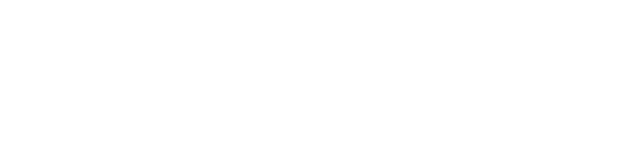
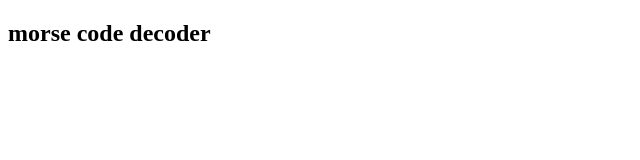
Before and after one commit to shivammishra3/morse-code-translator, a plain HTML site: page index.html in a window 1280 px wide. Shown: the whole page, without its empty margins (0-640 px from the left). Drawn offline with Linux system fonts and the light colour scheme.

Commit message:
docs: added navbar

```diff
--- a/index.html
+++ b/index.html
@@ -4,9 +4,13 @@
     <meta charset="UTF-8">
     <meta http-equiv="X-UA-Compatible" content="IE=edge">
     <meta name="viewport" content="width=device-width, initial-scale=1.0">
-    <title>morse code translator</title>
+    <title>morse code decoder</title>
 </head>
 <body>
+    <nav class="navigation-container">
+        <div> <h2>morse code decoder</h2> </div>
+    </nav>
+
 
 </body>
 </html>
```
